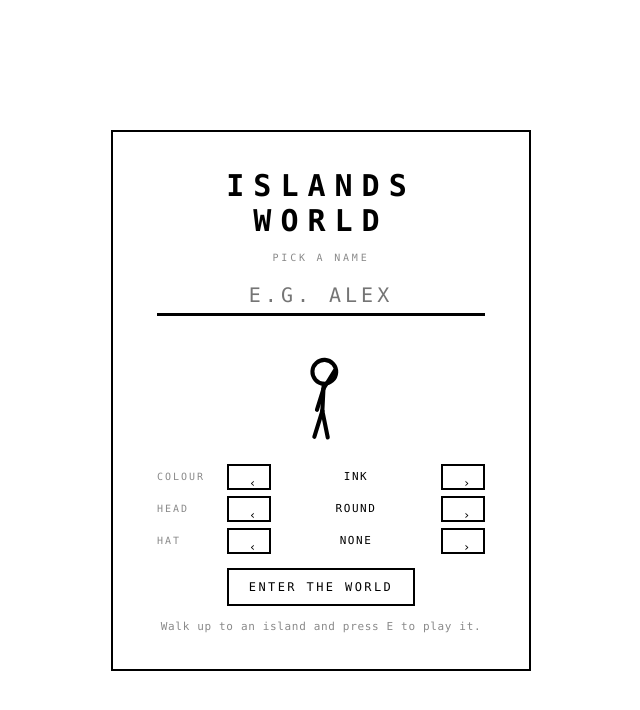
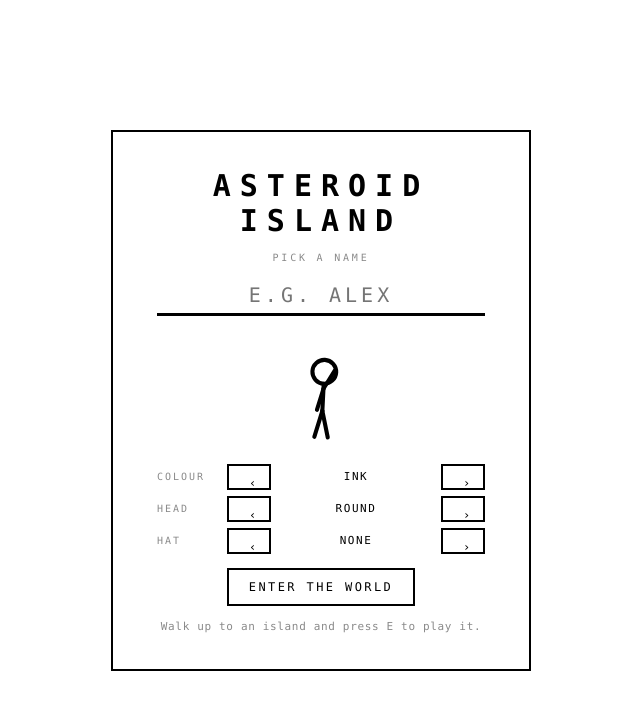
Before and after one commit to aaliahabib/islands-world, a plain HTML site: page core/shell/index.html in a window 1280 px wide. Shown: the whole page, without its empty margins (319-959 px from the left). Drawn offline with Linux system fonts and the light colour scheme; no server answers.

Commit message:
Rename the world to Asteroid Island, fix the tester run command
The shell's displayed name in five places: the browser title, the map
header, the name-entry heading, the worldName config default and its
fallback, plus the boot-failure message.

The README told testers to cd into their island then run
.venv/bin/python, but the venv is at the repo root.

Co-Authored-By: Claude Opus 5 <noreply@anthropic.com>

```diff
--- a/core/shell/config.js
+++ b/core/shell/config.js
@@ -13,7 +13,7 @@ window.ISLANDS_CONFIG = {
   serverUrl: null,
 
   // The name of the world, drawn on the map.
-  worldName: "ISLANDS WORLD",
+  worldName: "ASTEROID ISLAND",
 
   // Islands are untrusted code — one student's game runs in everyone else's
   // browser — so they are mounted in a sandboxed iframe.
--- a/core/shell/index.html
+++ b/core/shell/index.html
@@ -3,7 +3,7 @@
   <head>
     <meta charset="utf-8" />
     <meta name="viewport" content="width=device-width, initial-scale=1, viewport-fit=cover" />
-    <title>Islands World</title>
+    <title>Asteroid Island</title>
     <link rel="stylesheet" href="./style.css" />
     <link
       rel="icon"
@@ -18,7 +18,7 @@
     <!-- Everything below floats over the map. -->
     <div id="ui">
       <header id="topbar">
-        <div id="world-name">ISLANDS WORLD</div>
+        <div id="world-name">ASTEROID ISLAND</div>
         <div id="connection" class="pill" data-state="connecting">CONNECTING…</div>
       </header>
 
@@ -43,7 +43,7 @@
     <!-- Name entry, shown once on load. -->
     <div id="handle-gate" class="modal">
       <form id="handle-form">
-        <h1>ISLANDS WORLD</h1>
+        <h1>ASTEROID ISLAND</h1>
         <label for="handle-input">PICK A NAME</label>
         <input
           id="handle-input"
--- a/core/shell/src/config.js
+++ b/core/shell/src/config.js
@@ -17,7 +17,7 @@ function deriveServerUrl() {
 
 export const CONFIG = {
   serverUrl: deriveServerUrl(),
-  worldName: raw.worldName || "ISLANDS WORLD",
+  worldName: raw.worldName || "ASTEROID ISLAND",
   strictSandbox: raw.strictSandbox === true,
 };
 
--- a/core/shell/src/main.js
+++ b/core/shell/src/main.js
@@ -382,7 +382,7 @@ boot().catch((error) => {
   console.error("[shell] failed to start", error);
   document.body.innerHTML =
     '<pre style="padding:24px;font:14px ui-monospace,monospace">' +
-    "Islands World failed to start.\n\n" +
+    "Asteroid Island failed to start.\n\n" +
     String(error && error.stack ? error.stack : error) +
     "</pre>";
 });
```
Also changed, not shown: README.md.
